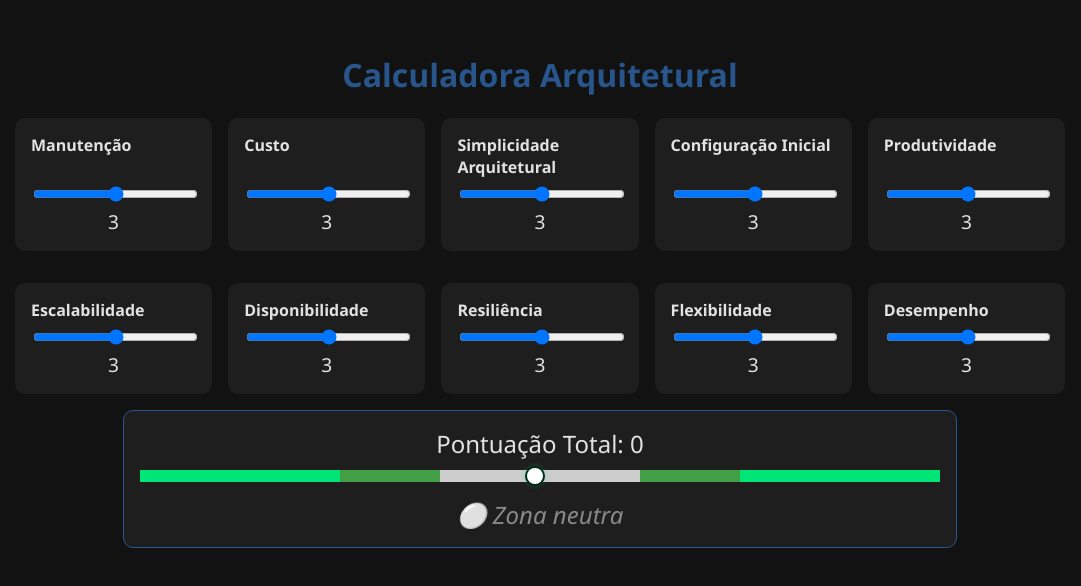
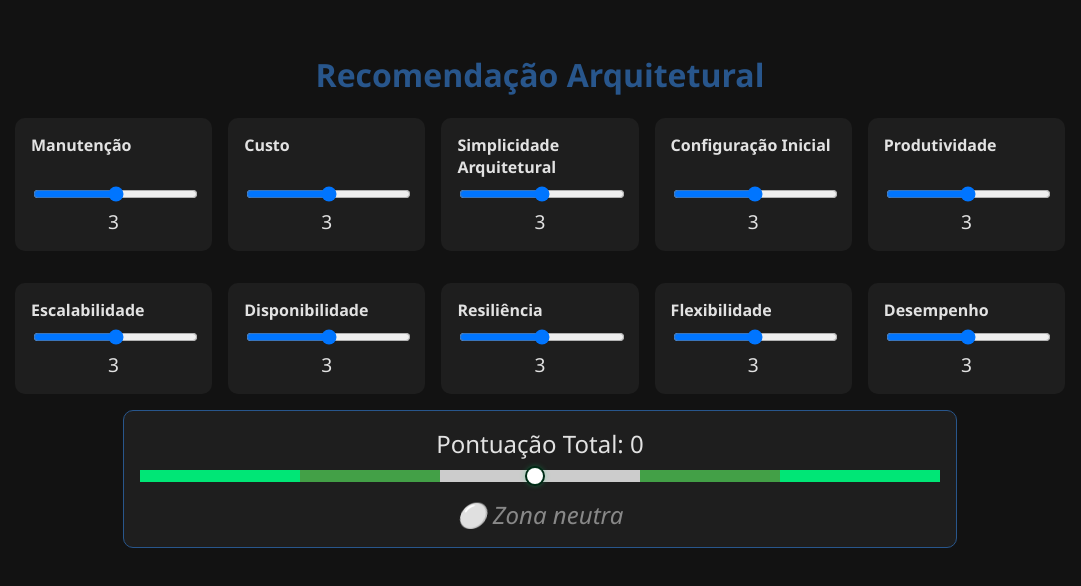
Before and after one commit to felipecarvalhogodoi98/calculadora-arquitetura, a plain HTML site: page index.html in a window 1280 px wide. Shown: the whole page, without its empty margins (100-1181 px from the left). Drawn offline with Linux system fonts and the light colour scheme.

Commit message:
fix calc name and scale background.

```diff
--- a/index.html
+++ b/index.html
@@ -95,14 +95,14 @@
       background: repeating-linear-gradient(
         to right,
         #00e676 0%,      /* -20 a -12*/
-        #00e676 25%,
-        #43a047 25%,     /* -12 a -5 */
+        #00e676 20%,
+        #43a047 20%,     /* -12 a -5 */
         #43a047 37.5%,
         #cccccc 37.5%,   /* -5 a 5*/
         #cccccc 62.5%,
         #43a047 62.5%,   /* 5 a 12 */
-        #43a047 75%,
-        #00e676 75%,     /* 12 a 20 */
+        #43a047 80%,
+        #00e676 80%,     /* 12 a 20 */
         #00e676 100%
       );
       position: absolute;
@@ -134,7 +134,7 @@
 </head>
 <body>
   <div class="container">
-    <h1>Calculadora Arquitetural</h1>
+    <h1>Recomendação Arquitetural</h1>
 
     <div id="sliders">
 
```
